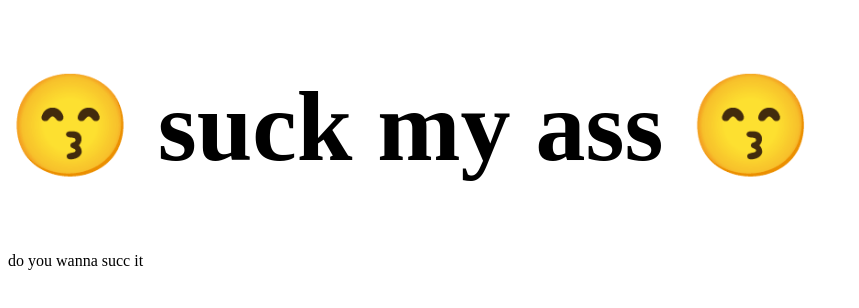
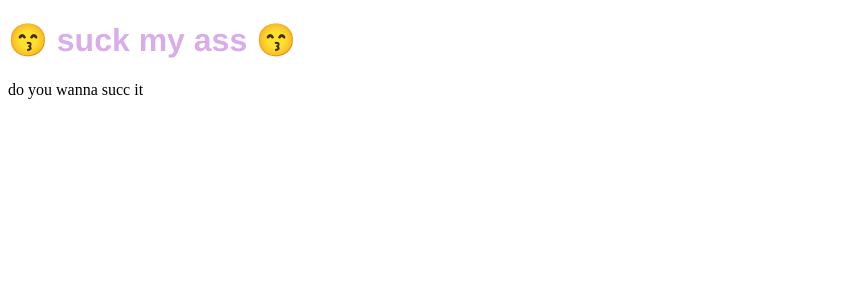
Before and after one commit to chels/chels.github.io, a plain HTML site: page index.html in a window 1280 px wide. Shown: the whole page, without its empty margins (0-859 px from the left). Drawn offline with Linux system fonts and the light colour scheme.

Commit message:
purple drank

```diff
--- a/style.css
+++ b/style.css
@@ -1,3 +1,4 @@
 h1 {
-  font-size: 100px;
+  font-family: Helvetica;
+  color: rgb(217, 174, 232);
 }
```
